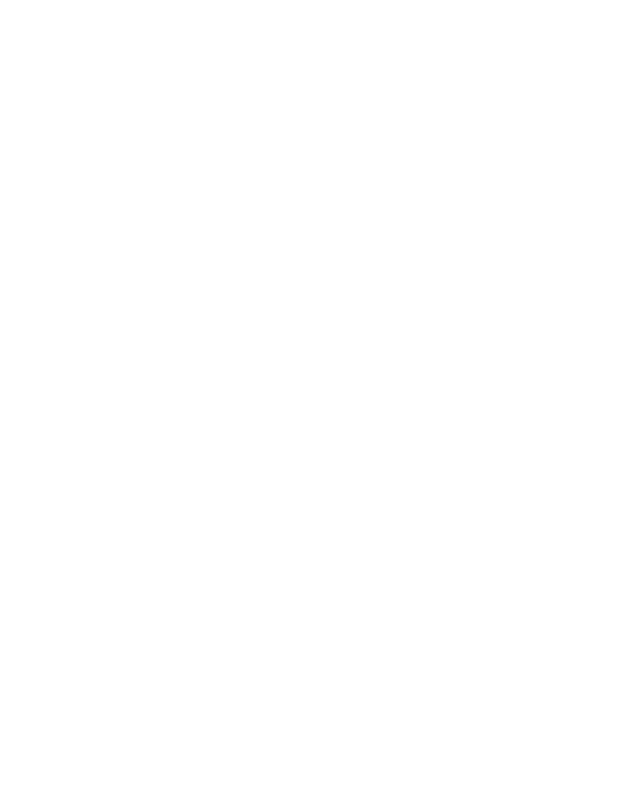
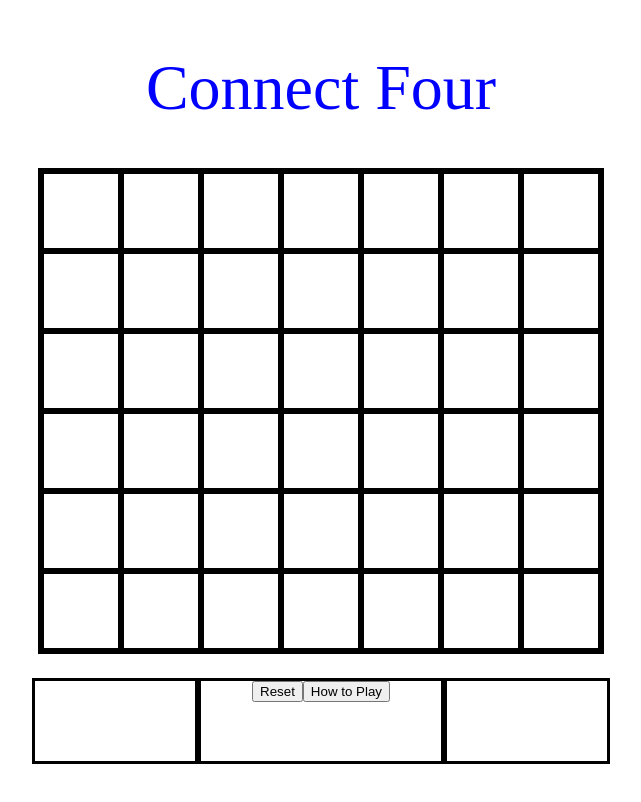
Before and after one commit to Cmosley/Unit-1-Connect-Four, a plain HTML site: page index.html in a window 1280 px wide. Shown: the whole page, without its empty margins (319-960 px from the left). Drawn offline with Linux system fonts and the light colour scheme.

Commit message:
stub up basic framework

```diff
--- a/css/style.css
+++ b/css/style.css
@@ -0,0 +1,67 @@
+body {
+    height: 100vh;
+    display: flex;
+    justify-content: flex-start;
+    align-items: center;
+    flex-direction: column;
+    background-color: white;
+
+}
+
+h1 {
+    font-size: 4rem;
+    font-weight: 300;
+    color: blue;
+}
+
+#board-grid {
+    display: grid;
+    grid-template-columns: repeat(7, 10vmin);
+    grid-template-rows: repeat(6, 10vmin);
+    /* testing */
+    /* border-width: 5px;
+    border-color: black; */
+}
+
+div {
+    border: 3px solid black;
+    font-size: 8vmin;
+    text-align: center;
+    vertical-align: middle;
+}
+
+#menu {
+    margin-top: 3vmin;
+    display: flex;
+}
+
+.player {
+    width: 20vmin;
+    height: 10vmin;
+}
+
+#display {
+    width: 30vmin;
+}
+
+#center-menu{
+    display: flex;
+    justify-content: center;
+    align-items: center;
+    border: 0;
+}
+
+#one {
+    display: flex;
+    justify-content: flex-start;
+}
+
+#two {
+    display: flex;
+    justify-content: flex-end;
+}
+
+#winMsg {
+    display: none;
+    border: none;
+}
--- a/index.html
+++ b/index.html
@@ -9,6 +9,64 @@
     <link rel="stylesheet" href="css/style.css">
 </head>
 <body>
+    <h1>Connect Four</h1>
+        <div id="board-bg">
+            <section id='board-grid'>
+                <div id="cell"></div>
+                <div id="cell"></div>
+                <div id="cell"></div>
+                <div id="cell"></div>
+                <div id="cell"></div>
+                <div id="cell"></div>
+                <div id="cell"></div>
+                <div id="cell"></div>
+                <div id="cell"></div>
+                <div id="cell"></div>
+                <div id="cell"></div>
+                <div id="cell"></div>
+                <div id="cell"></div>
+                <div id="cell"></div>
+                <div id="cell"></div>
+                <div id="cell"></div>
+                <div id="cell"></div>
+                <div id="cell"></div>
+                <div id="cell"></div>
+                <div id="cell"></div>
+                <div id="cell"></div>
+                <div id="cell"></div>
+                <div id="cell"></div>
+                <div id="cell"></div>
+                <div id="cell"></div>
+                <div id="cell"></div>
+                <div id="cell"></div>
+                <div id="cell"></div>
+                <div id="cell"></div>
+                <div id="cell"></div>
+                <div id="cell"></div>
+                <div id="cell"></div>
+                <div id="cell"></div>
+                <div id="cell"></div>
+                <div id="cell"></div>
+                <div id="cell"></div>
+                <div id="cell"></div>
+                <div id="cell"></div>
+                <div id="cell"></div>
+                <div id="cell"></div>
+                <div id="cell"></div>
+                <div id="cell"></div>
+            </section>
+        </div>
+        <container id="menu">
+            <div class="player" id="one"></div>
+            <div id="display">
+                <div id="center-menu">
+                    <button id="reset">Reset</button>
+                    <button id="how-to">How to Play</button>
+                </div>
+            </div>
+            <div class="player" id="two"></div>
+        </container>
+        <div id="winMsg"></div>
 
 </body>
 </html>
--- a/js/app.js
+++ b/js/app.js
@@ -0,0 +1,48 @@
+/*----- constants -----*/
+
+PLAYER_TURN = {
+    'null': '',
+    'one' : 'Player One',
+    'two' : 'Player Two'
+}
+
+
+
+const winningCombos = [
+    // either hard code each winning combo (inefficient)
+    // figure out how to write function to check neighbors,
+    // stop at 4 in a row (more efficient)
+]
+
+/*----- app's state (variables) -----*/
+let board, winner, turn
+
+/*----- cached element references -----*/
+
+// Might need to add row ontop of grid and use that for pieceDrop
+// functionality instead of each element in grid being selectable
+const board = document.getElementById('board-grid > div')
+
+
+const resetBtn = document.getElementById('reset')
+const howToPlay = document.getElementById('how-to')
+const winMsg = document.getElementById('winMsg')
+
+/*----- event listeners -----*/
+
+board.forEach(circle => {
+    circle.addEventListener('click', pieceDrop)
+});
+
+/*----- functions -----*/
+
+function pieceDrop () {
+    // get which column
+    // drop to bottom of column array
+    //
+}
+
+// grid functionality
+
+//  1. Each row is an array, with the bottom of the row being the last element in array. Each array would need to inialized as empty, then use index of
+// array to match corresponding div on front end
```
